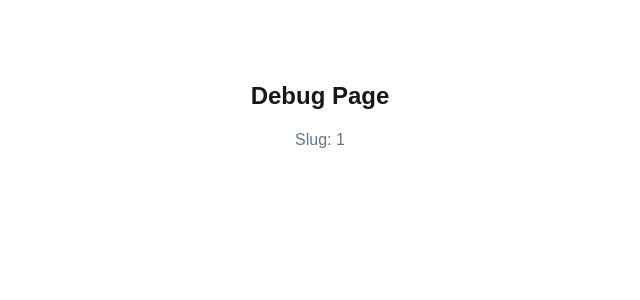
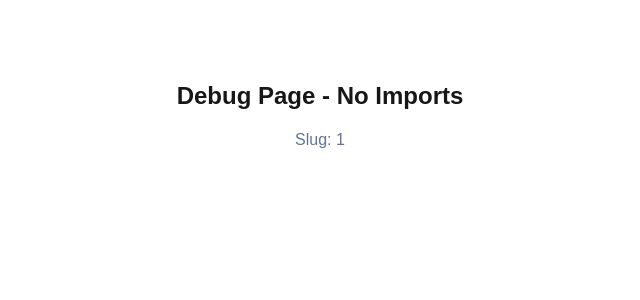
Before and after one commit to AuraStarry/chat-blog, a Next.js app: page /chapter/1 in a window 1280 px wide. Shown: the top 300 px of the page, without its empty margins (320-960 px from the left). Built offline with nearby package versions, Linux system fonts and the light colour scheme.

Commit message:
debug: remove all imports to isolate crash

```diff
--- a/src/app/chapter/[slug]/page.js
+++ b/src/app/chapter/[slug]/page.js
@@ -2,7 +2,7 @@
   const { slug } = await params;
   return (
     <div className="p-20 text-center">
-      <h1 className="text-2xl font-bold">Debug Page</h1>
+      <h1 className="text-2xl font-bold">Debug Page - No Imports</h1>
       <p className="mt-4 text-slate-500">Slug: {slug}</p>
     </div>
   );
```
